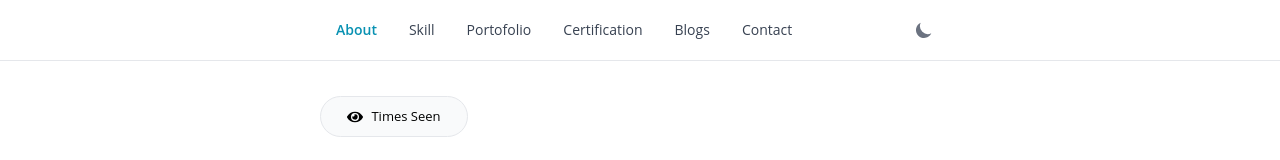
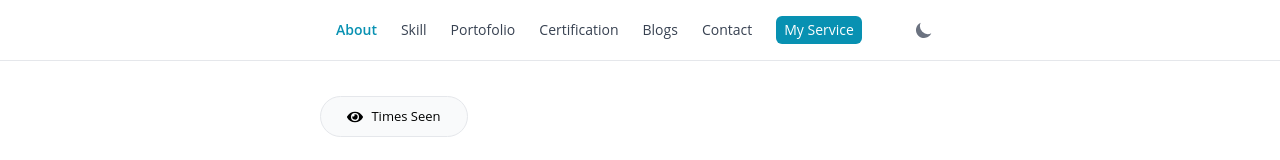
Before and after one commit to hudaputrasantosa/hudaputrasantosa.github.io, a React (Vite) app: page / in a window 1280 px wide. Shown: the top 160 px of the page. Built offline with nearby package versions, Linux system fonts and the light colour scheme; no server answers; the database is empty; grey boxes are pictures that could not be loaded.

Commit message:
feat: add my service navbar

```diff
--- a/src/components/Nav/index.jsx
+++ b/src/components/Nav/index.jsx
@@ -32,6 +32,7 @@ function Nav() {
       </Link>
     </NavbarLink>
   ));
+
   return (
     <div className="relative mb-16">
       <Navbar
@@ -41,7 +42,17 @@ function Nav() {
         } top-0 fixed z-10 w-full border-b shadow-none dark:bg-slate-900`}
       >
         <NavbarToggle />
-        <NavbarCollapse className="lg:pl-80">{items}</NavbarCollapse>
+        <NavbarCollapse className="pl-2 lg:pl-80">
+          <div className="flex flex-col lg:flex-row gap-x-6 items-start lg:items-center">
+            {items}
+            <a
+              href="https://service.hudaputrasantosa.my.id"
+              className="bg-cyan-600 px-2 py-1 rounded-md text-white font-medium hover:bg-cyan-700"
+            >
+              My Service
+            </a>
+          </div>
+        </NavbarCollapse>
         <NavbarBrand className="lg:pr-80">
           <DarkThemeToggle />
         </NavbarBrand>
```
